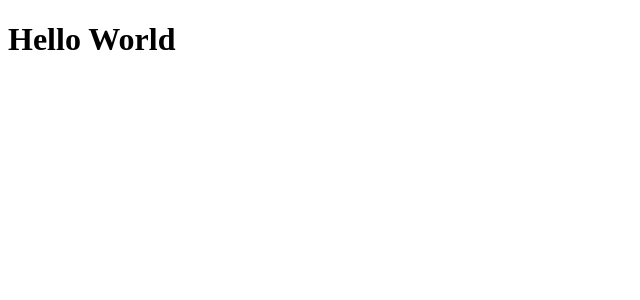
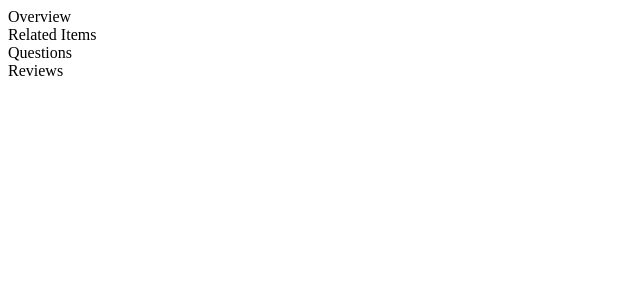
Before and after one commit to ArrynFalcons/FEC, a React app: page / in a window 1280 px wide. Shown: the top 300 px of the page, without its empty margins (0-640 px from the left). Built offline with nearby package versions, Linux system fonts and the light colour scheme; the HTML template or start-up script is replaced by a standard one.

Commit message:
created react skeleton

```diff
--- /dev/null
+++ b/client/src/components/App.jsx
@@ -0,0 +1,29 @@
+import React, { useState, useEffect } from 'react';
+import Overview from './Overview.jsx';
+import Questions from './Questions.jsx';
+import RelatedItems from './RelatedItems.jsx';
+import Reviews from './Reviews.jsx';
+import axios from 'axios';
+
+const App = (props) => {
+
+  return (
+    <div className="container">
+      <div className="overview">
+        <Overview/>
+      </div>
+      <div className="related-items">
+        <RelatedItems/>
+      </div>
+      <div className="q-and-a">
+        <Questions/>
+      </div>
+      <div className="ratings-and-reviews">
+        <Reviews/>
+      </div>
+    </div>
+  );
+
+};
+
+export default App;
--- /dev/null
+++ b/client/src/components/Overview.jsx
@@ -0,0 +1,9 @@
+import React, { useState, useEffect } from 'react';
+
+const Overview = (props) => (
+
+  <div>Overview</div>
+
+);
+
+export default Overview;
--- /dev/null
+++ b/client/src/components/Questions.jsx
@@ -0,0 +1,9 @@
+import React, { useState, useEffect } from 'react';
+
+const Questions = (props) => (
+
+  <div>Questions</div>
+
+);
+
+export default Questions;
--- /dev/null
+++ b/client/src/components/RelatedItems.jsx
@@ -0,0 +1,9 @@
+import React, { useState, useEffect } from 'react';
+
+const RelatedItems = (props) => (
+
+  <div>Related Items</div>
+
+);
+
+export default RelatedItems;
--- /dev/null
+++ b/client/src/components/Reviews.jsx
@@ -0,0 +1,9 @@
+import React, { useState, useEffect } from 'react';
+
+const Reviews = (props) => (
+
+  <div>Reviews</div>
+
+);
+
+export default Reviews;
--- a/client/src/index.jsx
+++ b/client/src/index.jsx
@@ -1,6 +1,5 @@
 import React from 'react';
 import ReactDOM from 'react-dom';
+import App from './components/App.jsx';
 
-
-
-ReactDOM.render(<h1>Hello World</h1>, document.getElementById('root'))
+ReactDOM.render(<App/>, document.getElementById('root'))
```
